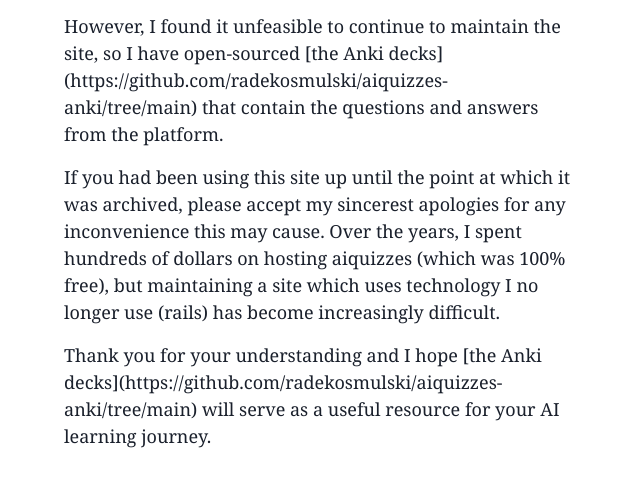
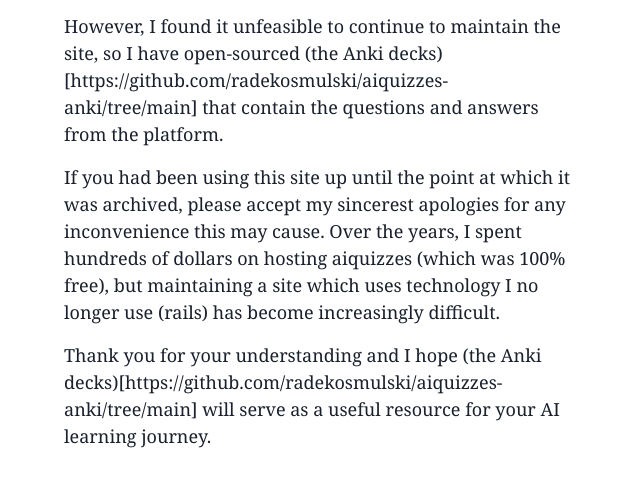
Before and after one commit to radekosmulski/aiquizzes-archive, a plain HTML site: page index.html in a window 1280 px wide. Shown: the part 308-794 px from the top of the page, 320-960 px from the left. Drawn offline with Linux system fonts and the light colour scheme.

Commit message:
fix links

```diff
--- a/index.html
+++ b/index.html
@@ -44,13 +44,13 @@
   This used to be a website you could sign up for and learn with <a href="https://ncase.me/remember/">spaced</a> <a href="http://augmentingcognition.com/ltm.html">repetition</a>.
 </p>
 <p>
-  However, I found it unfeasible to continue to maintain the site, so I have open-sourced [the Anki decks](https://github.com/radekosmulski/aiquizzes-anki/tree/main) that contain the questions and answers from the platform.
+  However, I found it unfeasible to continue to maintain the site, so I have open-sourced (the Anki decks)[https://github.com/radekosmulski/aiquizzes-anki/tree/main] that contain the questions and answers from the platform.
 </p>
 <p>
   If you had been using this site up until the point at which it was archived, please accept my sincerest apologies for any inconvenience this may cause. Over the years, I spent hundreds of dollars on hosting aiquizzes (which was 100% free), but maintaining a site which uses technology I no longer use (rails) has become increasingly difficult.
 </p>
 <p>
-  Thank you for your understanding and I hope [the Anki decks](https://github.com/radekosmulski/aiquizzes-anki/tree/main) will serve as a useful resource for your AI learning journey.
+  Thank you for your understanding and I hope (the Anki decks)[https://github.com/radekosmulski/aiquizzes-anki/tree/main] will serve as a useful resource for your AI learning journey.
 </p>
     </div>
   </body>
```
